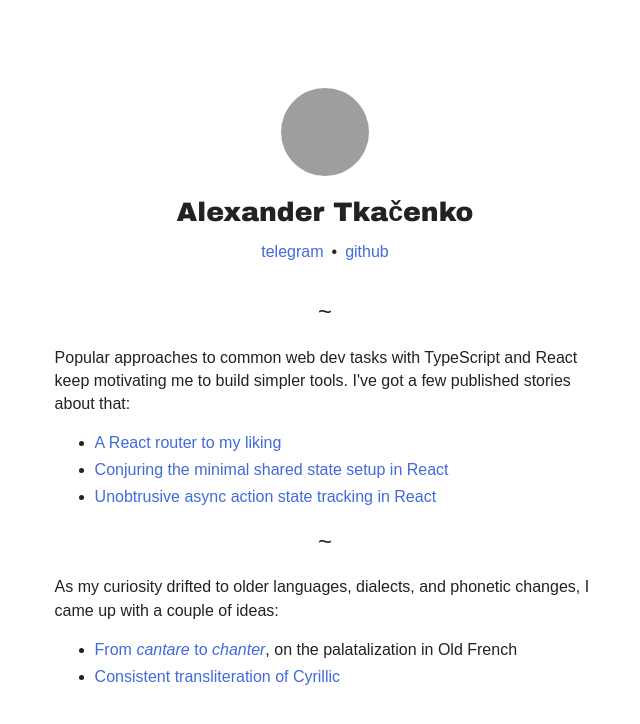
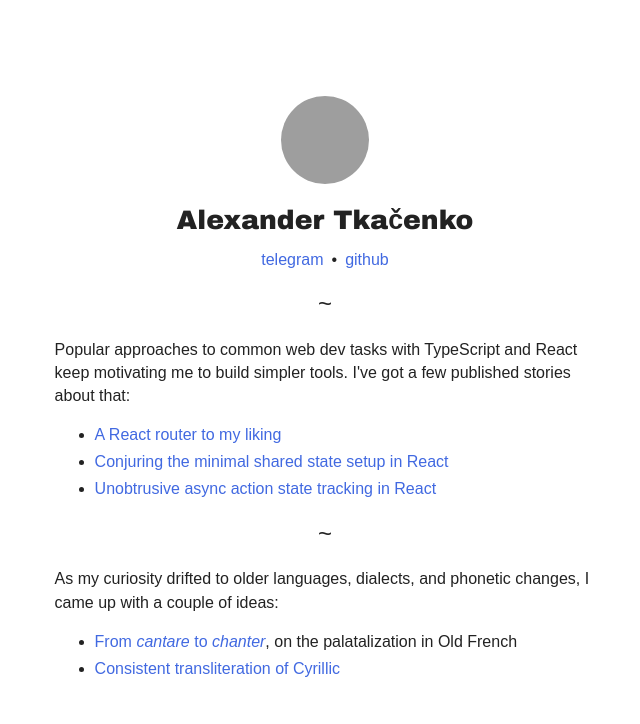
Before and after one commit to axtk/axtk.github.io, a Jekyll site: the page built from index.html, in a window 1280 px wide. Shown: the top 724 px of the page, without its empty margins (315-955 px from the left). Built offline with Jekyll 4.4.1, drawn with Linux system fonts in a browser that asks for light colours; grey boxes are pictures that could not be loaded.

Commit message:
update styles

```diff
--- a/css/index.css
+++ b/css/index.css
@@ -62,7 +62,7 @@
     justify-content: center;
     list-style: none;
     padding: 0;
-    margin-top: .5em;
+    margin: .5em 0 0;
 }
 .intro ul.contacts li {
     display: inline;
```
